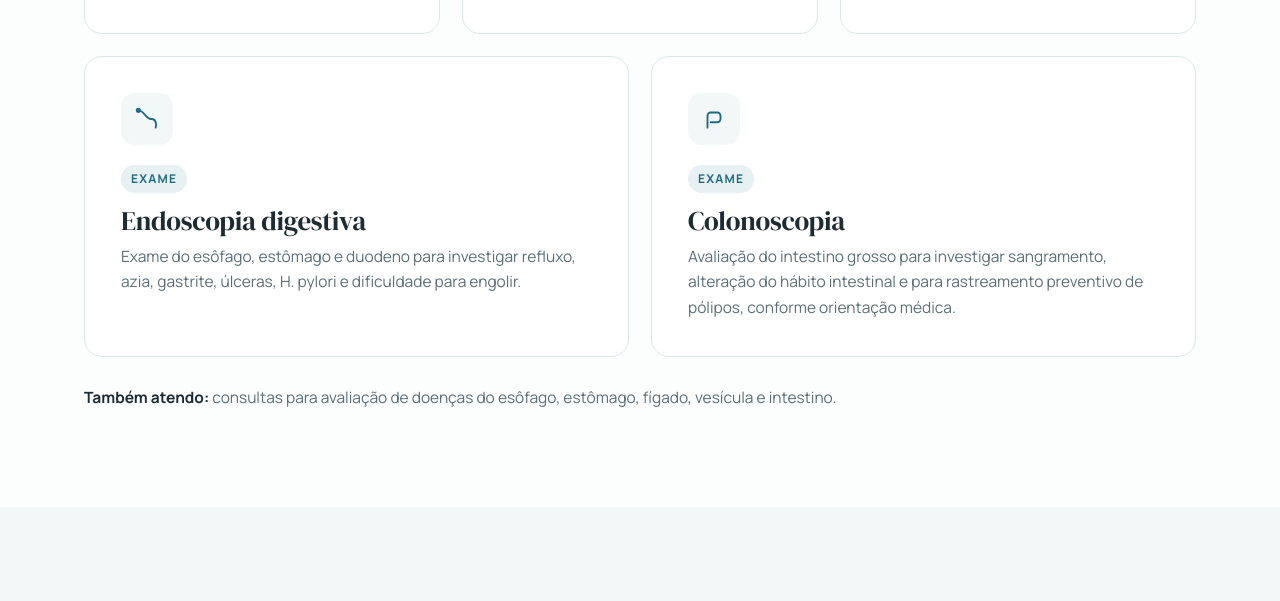
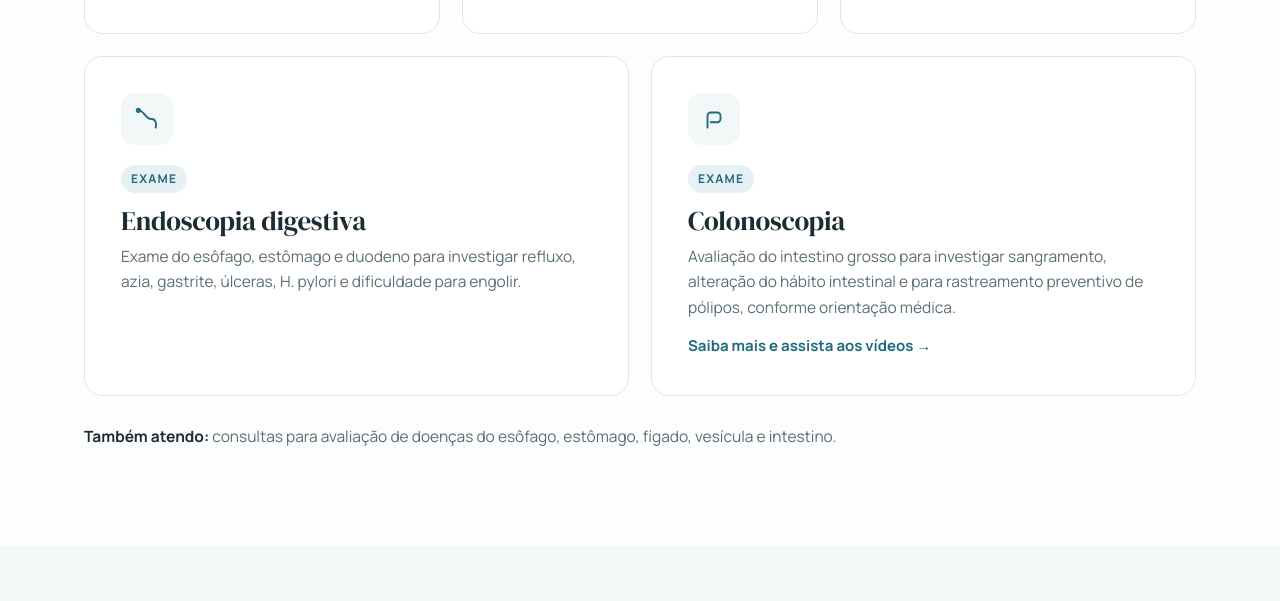
Before and after one commit to eligioalmeida/site-dreligioalmeida, a plain HTML site: page index.html in a window 1280 px wide. Shown: the part 1650-2251 px from the top of the page. Drawn offline with Linux system fonts and the light colour scheme.

Commit message:
Update index.html

```diff
--- a/index.html
+++ b/index.html
@@ -204,7 +204,7 @@
       <div class="card big"><div class="ic"><svg viewBox="0 0 24 24"><path d="M12 3v6M9 6h6"/><path d="M5 13a7 7 0 0 0 14 0c0-2-1-3-2-4H7c-1 1-2 2-2 4z"/></svg></div><span class="tag">Por vídeo</span><h3>Cirurgia de apendicite</h3><p>Apendicectomia por videolaparoscopia, com diagnóstico ágil e cirurgia minimamente invasiva, sempre que o quadro permitir.</p></div>
       <div class="card big"><div class="ic"><svg viewBox="0 0 24 24"><path d="M4 12h16M12 4v16"/><circle cx="12" cy="12" r="9"/></svg></div><span class="tag">Por vídeo</span><h3>Cirurgia de hérnia</h3><p>Correção de hérnias inguinal, umbilical e incisional por videolaparoscopia, com colocação de tela quando indicado e pequenas incisões.</p></div>
       <div class="card big"><div class="ic"><svg viewBox="0 0 24 24"><path d="M4 4c6 0 6 8 12 8s4 8 4 8"/><circle cx="4" cy="4" r="1.5"/></svg></div><span class="tag">Exame</span><h3>Endoscopia digestiva</h3><p>Exame do esôfago, estômago e duodeno para investigar refluxo, azia, gastrite, úlceras, H. pylori e dificuldade para engolir.</p></div>
-      <div class="card big"><div class="ic"><svg viewBox="0 0 24 24"><path d="M6 20V9a3 3 0 0 1 3-3h6a3 3 0 0 1 3 3v3a3 3 0 0 1-3 3H9"/></svg></div><span class="tag">Exame</span><h3>Colonoscopia</h3><p>Avaliação do intestino grosso para investigar sangramento, alteração do hábito intestinal e para rastreamento preventivo de pólipos, conforme orientação médica.</p></div>
+      <a class="card big" href="/colonoscopia" style="display:block"><div class="ic"><svg viewBox="0 0 24 24"><path d="M6 20V9a3 3 0 0 1 3-3h6a3 3 0 0 1 3 3v3a3 3 0 0 1-3 3H9"/></svg></div><span class="tag">Exame</span><h3>Colonoscopia</h3><p>Avaliação do intestino grosso para investigar sangramento, alteração do hábito intestinal e para rastreamento preventivo de pólipos, conforme orientação médica.</p><span style="display:inline-block;margin-top:14px;font-weight:700;font-size:15px;color:var(--primary)">Saiba mais e assista aos vídeos →</span></a>
     </div>
     <p class="also"><b>Também atendo:</b> consultas para avaliação de doenças do esôfago, estômago, fígado, vesícula e intestino.</p>
   </div>
```
